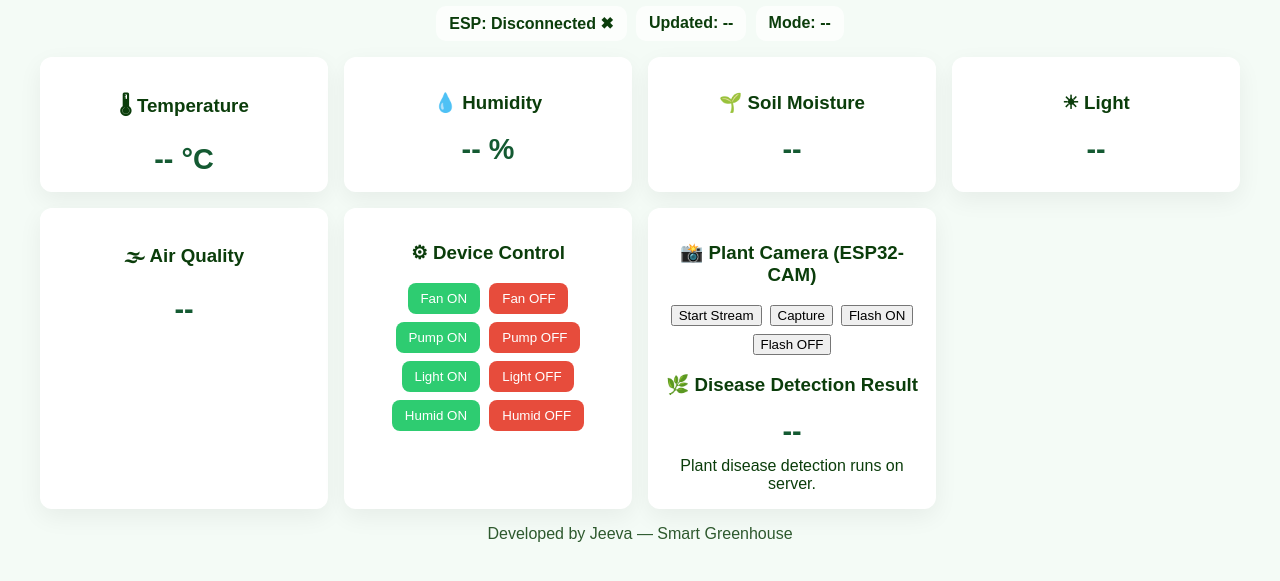
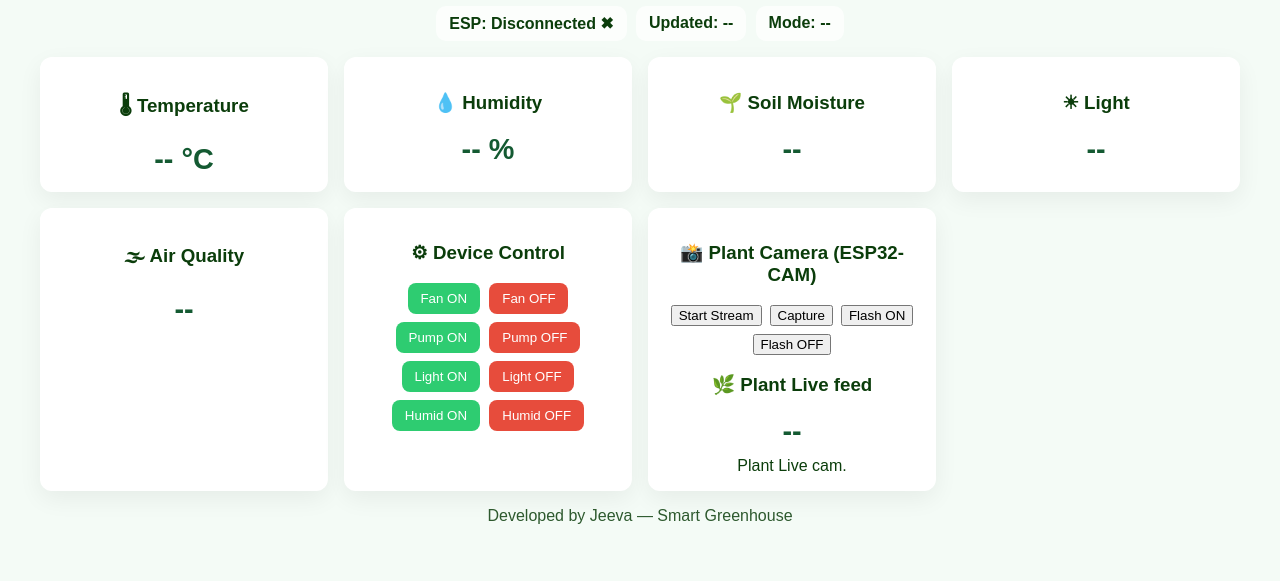
Before and after one commit to Jeevanantham10082003/smart-greenhouse-web, a plain HTML site: page index.html in a window 1280 px wide. Shown: the part 87-668 px from the top of the page. Drawn offline with Linux system fonts and the light colour scheme; no server answers.

Commit message:
Fix HTML structure and add live feed section

```diff
--- a/index.html
+++ b/index.html
@@ -82,9 +82,9 @@
         <img id="captured" src="" alt="Captured" style="display:none"/>
       </div>
 
-      <h3>🌿 Disease Detection Result</h3>
+      <h3>🌿 Plant Live feed</h3>
       <div id="aiResult" class="value">--</div>
-      <div id="detectNote" style="margin-top:.6rem">Plant disease detection runs on server.</div>
+      <div id="detectNote" style="margin-top:.6rem">Plant Live cam.</div>
     </article>
   </main>
 
@@ -92,4 +92,5 @@
 
   <script src="script.js" defer></script>
 </body>
+
 </html>
```
